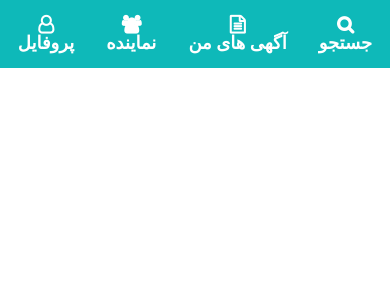
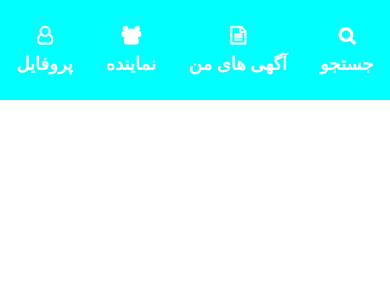
Before and after one commit to miladsoltani/menu_project, a React (Create React App) app: page / in a window 390 px wide. Shown: the top 300 px of the page. Built offline with nearby package versions, Linux system fonts and the light colour scheme.

Commit message:
second change responsive project

```diff
--- a/src/Components/Sidebar/Sidebar.jsx
+++ b/src/Components/Sidebar/Sidebar.jsx
@@ -4,6 +4,7 @@ import pic from '../../images/pic.jpg'
 import styles from './Sidebar.module.css'
 const Sidebar = () => {
     return (
+        <>
             <div className={styles.Container}>
                 <nav>
                     <img src={pic} alt="amlak pic" />
@@ -50,6 +51,33 @@ const Sidebar = () => {
                     </ul>
                 </nav>
             </div>
+            <div className={styles.Responsive}>
+            <nav>
+                    <ul>
+                        <li><NavLink
+                        style={({isActive})=>{
+                            return {color:isActive ? 'orange' : 'white'}
+                        }}
+                        to="/search" className='fa fa-search'> جستجو</NavLink></li>
+                        <li><NavLink
+                        style={({isActive})=>{
+                            return {color:isActive ? 'orange' : 'white'}
+                        }}
+                        to="/my-adv" className='fa fa-file-text-o'> آگهی های من</NavLink></li>
+                        <li><NavLink
+                        style={({isActive})=>{
+                            return {color:isActive ? 'orange' : 'white'}
+                        }}
+                        to="/agents" className='fa fa-users'> نماینده</NavLink></li>
+                        <li><NavLink
+                        style={({isActive})=>{
+                            return {color:isActive ? 'orange' : 'white'}
+                        }}
+                        to="/profile" className='fa fa-user-o'> پروفایل</NavLink></li>
+                    </ul>
+                </nav>
+            </div>
+        </>
     );
 };
 
--- a/src/Components/Sidebar/Sidebar.module.css
+++ b/src/Components/Sidebar/Sidebar.module.css
@@ -1,3 +1,10 @@
+li {
+    list-style: none;
+}
+a {
+    text-decoration: none;
+}
+
 .Container {
     background-color: rgb(14, 185, 185);
     text-align: center;
@@ -19,7 +26,6 @@
 }
 
 .Container li {
-    list-style: none;
     border-bottom: 2px solid white;
     padding: 1rem 4rem 0.1rem ;
     text-align: justify;
@@ -30,7 +36,6 @@
 }
 
 .Container a {
-    text-decoration: none;
     color: white;
     font-size: large;
     font-weight: bold;
@@ -49,17 +54,20 @@
     color: yellow;
 }
 
-/* .Container a:focus {
-    color: red;
-} */
+.Responsive {
+    display: none;
+}
+
+
 
 /* responsive less 1000px */
 
 @media (max-width:1000px) {
     .Container {
-        height: auto;
+        /* height: auto; */
+        display: none;
     }
-    .Container img,
+    /* .Container img,
     .Container h1,
     .Container hr,
     .Container span,
@@ -84,5 +92,29 @@
     .Container a::before {
         display: block;
         text-align: center;
+        padding-bottom: 10px;
+    } */
+
+
+    .Responsive {
+        display: block;
+        background-color: aqua;
+    }
+
+    .Responsive ul {
+        display: flex;
+        justify-content: space-around;
+    }
+
+    .Responsive a {
+        font-size: large;
+        font-weight: bold;
+        padding: 11px;
+    }
+
+    .Responsive a::before {
+        display: block;
+        text-align: center;
+        padding-bottom: 10px;
     }
 }
```
Lines whose indentation alone changed are shown as unchanged.
